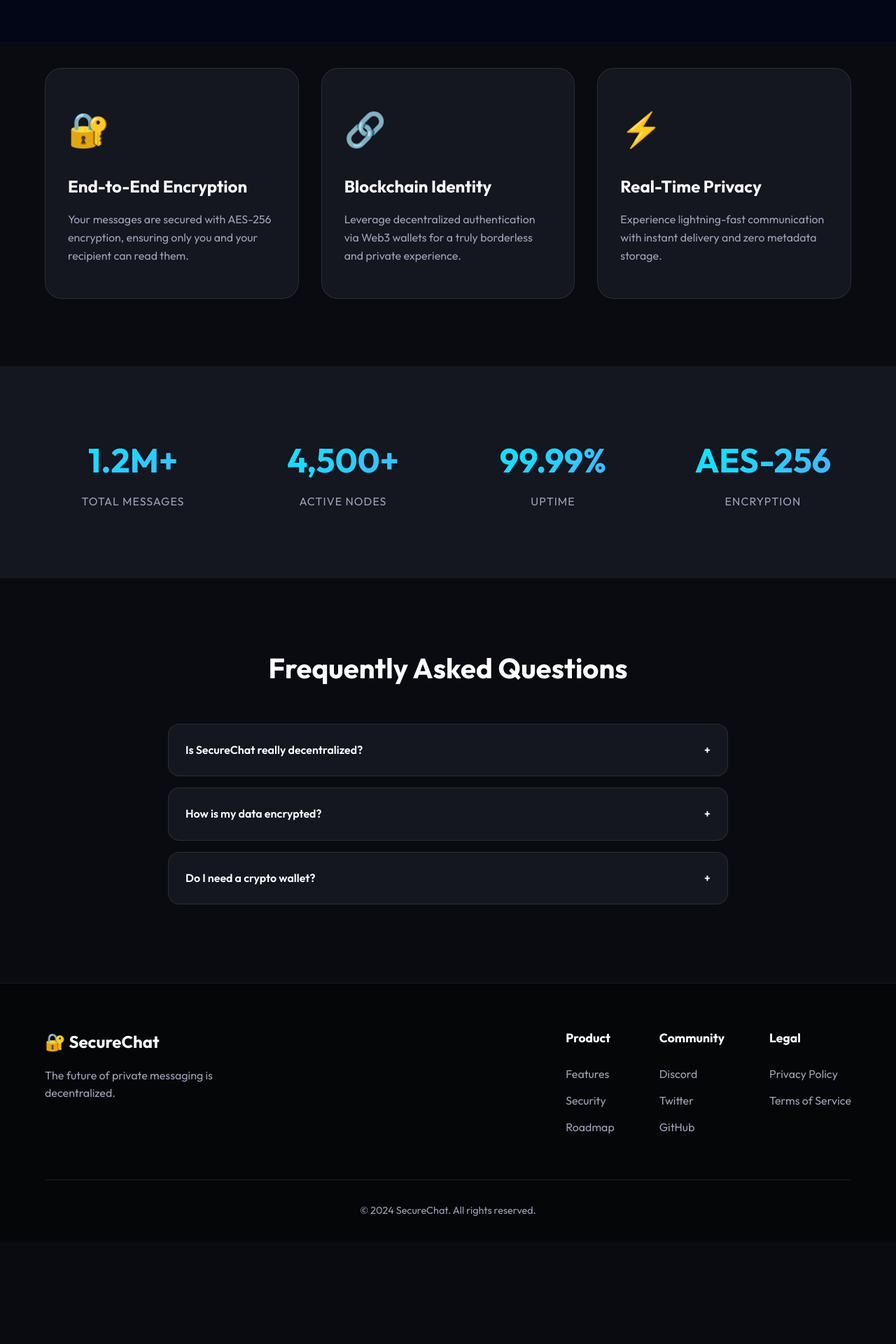
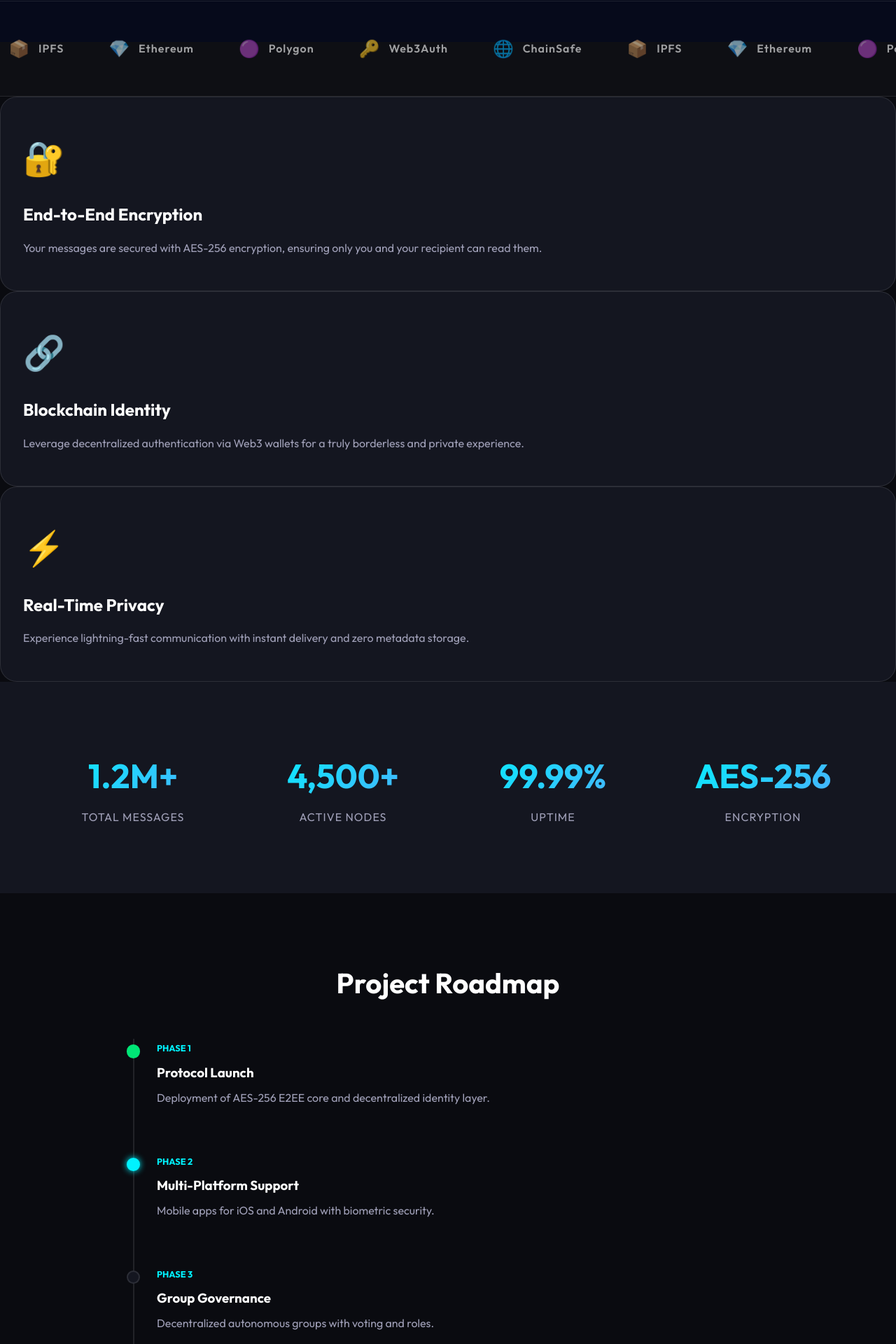
Before and after one commit to Shreyas-hack245/Decentralized-Secure-Chat, a React (Vite) app in the folder client/: page / in a window 1280 px wide. Shown: the part 740-2660 px from the top of the page at 70% size. Before the commit the page ends 2513 px from the top, so only its background shows below. Built offline with nearby package versions, Linux system fonts and the light colour scheme; no server answers.

Commit message:
implement encrypted chat interface with real-time socket messaging and UI components

```diff
--- a/client/src/App.css
+++ b/client/src/App.css
@@ -199,12 +199,102 @@
   left: 50px;
 }
 
-/* Features */
-.features {
+/* Partners Slider */
+.partners-section {
+  padding: 3rem 0;
+  background: rgba(255, 255, 255, 0.02);
+  border-top: 1px solid var(--glass-border);
+  border-bottom: 1px solid var(--glass-border);
+  overflow: hidden;
+}
+
+.partners-slider {
+  display: flex;
+  gap: 4rem;
+  width: max-content;
+  animation: scroll 30s linear infinite;
+}
+
+@keyframes scroll {
+  0% { transform: translateX(0); }
+  100% { transform: translateX(-50%); }
+}
+
+.partner-logo {
+  display: flex;
+  align-items: center;
+  gap: 0.8rem;
+  opacity: 0.6;
+  transition: 0.3s;
+}
+
+.partner-logo:hover {
+  opacity: 1;
+}
+
+.partner-icon {
+  font-size: 1.5rem;
+}
+
+.partner-name {
+  font-weight: 600;
+  letter-spacing: 1px;
+}
+
+/* Roadmap */
+.roadmap-section {
   padding: 6rem 5%;
-  display: grid;
-  grid-template-columns: repeat(auto-fit, minmax(300px, 1fr));
-  gap: 2rem;
+}
+
+.roadmap-container {
+  max-width: 900px;
+  margin: 0 auto;
+  position: relative;
+  padding-left: 2rem;
+  border-left: 2px solid var(--glass-border);
+}
+
+.roadmap-item {
+  position: relative;
+  margin-bottom: 4rem;
+}
+
+.roadmap-marker {
+  position: absolute;
+  left: -2.7rem;
+  top: 0.5rem;
+  width: 1.2rem;
+  height: 1.2rem;
+  background: var(--secondary-bg);
+  border: 2px solid var(--glass-border);
+  border-radius: 50%;
+  z-index: 2;
+}
+
+.roadmap-item.completed .roadmap-marker {
+  background: var(--success-color);
+  border-color: var(--success-color);
+}
+
+.roadmap-item.current .roadmap-marker {
+  background: var(--accent-color);
+  border-color: var(--accent-color);
+  box-shadow: 0 0 10px var(--accent-color);
+}
+
+.roadmap-phase {
+  font-size: 0.8rem;
+  text-transform: uppercase;
+  color: var(--accent-color);
+  font-weight: 700;
+}
+
+.roadmap-content h3 {
+  margin: 0.5rem 0;
+}
+
+.roadmap-content p {
+  color: var(--text-secondary);
 }
 
 .card {
@@ -469,14 +559,136 @@
   border-left: 3px solid var(--accent-color);
 }
 
-.chat-item-info {
-  flex: 1;
+/* Chat Improvements */
+.unread-badge {
+  background: var(--success-color);
+  color: #000;
+  font-size: 0.7rem;
+  font-weight: 700;
+  min-width: 18px;
+  height: 18px;
+  border-radius: 10px;
+  display: flex;
+  align-items: center;
+  justify-content: center;
+  padding: 0 5px;
 }
 
-.chat-item-top {
+.call-actions {
   display: flex;
-  justify-content: space-between;
-  margin-bottom: 0.3rem;
+  align-items: center;
+  gap: 0.5rem;
+}
+
+.divider {
+  width: 1px;
+  height: 20px;
+  background: var(--glass-border);
+  margin: 0 0.5rem;
+}
+
+.whatsapp-bg {
+  background-image:
+    linear-gradient(rgba(10, 11, 16, 0.9), rgba(10, 11, 16, 0.9)),
+    url('https://user-images.githubusercontent.com/15075759/28719144-86dc0f70-73b1-11e7-911d-60d70fcded21.png');
+  background-size: contain;
+}
+
+.message-header-actions {
+  position: absolute;
+  top: 0.5rem;
+  right: 0.5rem;
+  opacity: 0;
+  transition: 0.2s;
+  cursor: pointer;
+}
+
+.message-bubble:hover .message-header-actions {
+  opacity: 1;
+}
+
+.msg-dropdown {
+  font-size: 0.6rem;
+  color: var(--text-secondary);
+}
+
+/* Contact Info Sidebar */
+.contact-info-sidebar {
+  width: 350px;
+  background: var(--secondary-bg);
+  border-left: 1px solid var(--glass-border);
+  display: flex;
+  flex-direction: column;
+}
+
+.contact-profile {
+  padding: 2rem;
+  text-align: center;
+  border-bottom: 1px solid var(--glass-border);
+}
+
+.avatar-large {
+  width: 150px;
+  height: 150px;
+  background: var(--accent-gradient);
+  border-radius: 50%;
+  margin: 0 auto 1.5rem;
+  display: flex;
+  align-items: center;
+  justify-content: center;
+  font-size: 4rem;
+  font-weight: 700;
+  color: #000;
+}
+
+.sidebar-body {
+  flex: 1;
+  overflow-y: auto;
+}
+
+.contact-section-item {
+  padding: 1.5rem;
+  border-bottom: 1px solid var(--glass-border);
+}
+
+.contact-section-item h4 {
+  color: var(--text-secondary);
+  font-size: 0.8rem;
+  text-transform: uppercase;
+  margin-bottom: 0.8rem;
+}
+
+.media-preview {
+  display: flex;
+  gap: 0.5rem;
+}
+
+.media-box {
+  width: 80px;
+  height: 80px;
+  background: var(--glass-bg);
+  border-radius: 8px;
+}
+
+.contact-actions {
+  padding: 1.5rem;
+}
+
+.danger-btn {
+  width: 100%;
+  padding: 1rem;
+  background: transparent;
+  color: #ff5252;
+  border: none;
+  text-align: left;
+  display: flex;
+  align-items: center;
+  gap: 1rem;
+  cursor: pointer;
+}
+
+.danger-btn:hover {
+  background: rgba(255, 82, 82, 0.05);
 }
 
 .chat-name {
--- a/client/src/App.jsx
+++ b/client/src/App.jsx
@@ -8,6 +8,8 @@
 import Stats from "./components/Stats";
 import FAQ from "./components/FAQ";
 import Footer from "./components/Footer";
+import Roadmap from "./components/Roadmap";
+import Partners from "./components/Partners";
 
 function App() {
   const [walletConnected, setWalletConnected] = useState(false);
@@ -32,11 +34,15 @@
       {!walletConnected ? (
         <>
           <Hero connectWallet={connectWallet} />
+          <Partners />
           <div id="features">
             <Features />
           </div>
           <div id="stats">
             <Stats />
+          </div>
+          <div id="roadmap">
+            <Roadmap />
           </div>
           <div id="faq">
             <FAQ />
--- /dev/null
+++ b/client/src/components/Partners.jsx
@@ -0,0 +1,31 @@
+function Partners() {
+  const partners = [
+    { name: "ChainSafe", icon: "🌐" },
+    { name: "IPFS", icon: "📦" },
+    { name: "Ethereum", icon: "💎" },
+    { name: "Polygon", icon: "🟣" },
+    { name: "Web3Auth", icon: "🔑" }
+  ];
+
+  return (
+    <div className="partners-section">
+      <div className="partners-slider">
+        {partners.map((partner, index) => (
+          <div key={index} className="partner-logo">
+            <span className="partner-icon">{partner.icon}</span>
+            <span className="partner-name">{partner.name}</span>
+          </div>
+        ))}
+        {/* Duplicate for seamless scroll */}
+        {partners.map((partner, index) => (
+          <div key={index + partners.length} className="partner-logo">
+            <span className="partner-icon">{partner.icon}</span>
+            <span className="partner-name">{partner.name}</span>
+          </div>
+        ))}
+      </div>
+    </div>
+  );
+}
+
+export default Partners;
--- /dev/null
+++ b/client/src/components/Roadmap.jsx
@@ -0,0 +1,28 @@
+function Roadmap() {
+  const steps = [
+    { phase: "Phase 1", title: "Protocol Launch", description: "Deployment of AES-256 E2EE core and decentralized identity layer.", status: "completed" },
+    { phase: "Phase 2", title: "Multi-Platform Support", description: "Mobile apps for iOS and Android with biometric security.", status: "current" },
+    { phase: "Phase 3", title: "Group Governance", description: "Decentralized autonomous groups with voting and roles.", status: "upcoming" },
+    { phase: "Phase 4", title: "Global Expansion", description: "Peer-to-peer storage nodes and onion routing integration.", status: "upcoming" }
+  ];
+
+  return (
+    <div className="roadmap-section">
+      <h2 className="section-title">Project Roadmap</h2>
+      <div className="roadmap-container">
+        {steps.map((step, index) => (
+          <div key={index} className={`roadmap-item ${step.status}`}>
+            <div className="roadmap-marker"></div>
+            <div className="roadmap-content">
+              <span className="roadmap-phase">{step.phase}</span>
+              <h3>{step.title}</h3>
+              <p>{step.description}</p>
+            </div>
+          </div>
+        ))}
+      </div>
+    </div>
+  );
+}
+
+export default Roadmap;
```
Also changed, not shown: client/src/components/Chat.jsx (+58 -12 lines).
